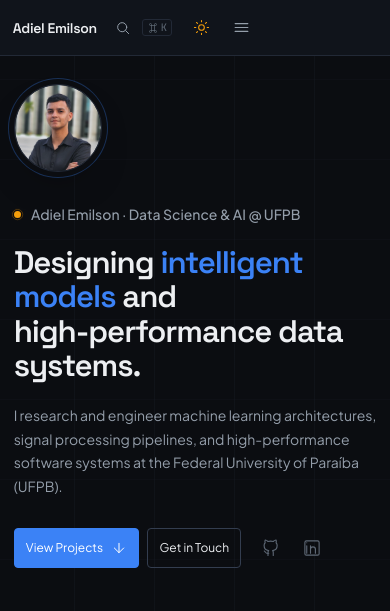
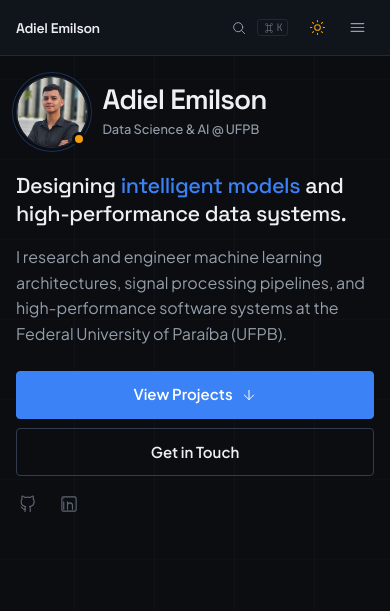
Before and after one commit to Adiells/Adiells.github.io, a React (Vite) app: page / in a window 390 px wide. Shown: the top 611 px of the page. Built offline with nearby package versions, Linux system fonts and the light colour scheme.

Commit message:
style(mobile): melhorar layout responsivo, alinhamentos e hero

```diff
--- a/src/components/layout/StatusBar.module.css
+++ b/src/components/layout/StatusBar.module.css
@@ -70,6 +70,13 @@
   display: flex;
   align-items: center;
   gap: 0.35rem;
+  margin-left: auto;
+}
+
+@media (min-width: 861px) {
+  .actions {
+    margin-left: 0;
+  }
 }
 
 .searchButton,
@@ -168,7 +175,15 @@
 @media (max-width: 520px) {
   .container {
     gap: 0.75rem;
-    padding-inline: 0.8rem;
+    padding-inline: 1rem;
+  }
+
+  .mobileDrawer {
+    padding-inline: 1rem;
+  }
+
+  .drawerItem {
+    padding-inline: 0;
   }
 
   .searchButton,
--- a/src/components/sections/Contact.module.css
+++ b/src/components/sections/Contact.module.css
@@ -24,3 +24,4 @@
 :where(.contact) a:focus-visible, :where(.contact) button:focus-visible { outline: 2px solid var(--accent-signal); outline-offset: 3px; }
 @media (max-width: 720px) { .contactIntro { align-items: flex-start; flex-direction: column; gap: 1.2rem; } .channels { grid-template-columns: 1fr; } .channel, .channel + .channel { padding: .9rem 0; border-left: 0; } .channel:first-child { border-top: 1px solid var(--border-hairline); } }
 @media (max-width: 520px) { .sectionHeader { flex-direction: column; align-items: flex-start; gap: .35rem; } }
+@media (max-width: 520px) { .emailActions { width: 100%; display: grid; grid-template-columns: 1fr; } .emailActions > * { width: 100%; } .copyStatus { position: static; } .contactIntro { padding: 1rem 0 1.25rem; } }
--- a/src/components/sections/Experience.module.css
+++ b/src/components/sections/Experience.module.css
@@ -19,3 +19,4 @@
 .tags li { color: var(--fg-secondary); font: 400 .68rem/1.4 var(--font-mono); padding: .3rem .45rem; border: 1px solid var(--border-hairline); }
 @media (max-width: 760px) { .entry { grid-template-columns: minmax(120px, .55fr) minmax(0, 1.45fr); gap: 1rem; } .tags { grid-column: 2; } }
 @media (max-width: 520px) { .sectionHeader { flex-direction: column; align-items: flex-start; gap: .35rem; } .entry { grid-template-columns: 1fr; } .identity { display: grid; grid-template-columns: auto 1fr; align-items: center; } .domain { grid-column: 1 / -1; justify-self: start; } .logoFrame { grid-column: 2; grid-row: 1; justify-self: end; } .tags { grid-column: 1; } }
+@media (max-width: 520px) { .entry { padding: 1.25rem 0; gap: .9rem; } .details h3 { overflow-wrap: anywhere; } .tags li { font-size: .64rem; } }
--- a/src/components/sections/Hero.jsx
+++ b/src/components/sections/Hero.jsx
@@ -38,12 +38,28 @@ export function Hero({ profile, onNavigate }) {
   return (
     <section className={styles.hero} id="home" aria-labelledby="hero-title">
       <div className={styles.introCol}>
-        <p className={styles.eyebrow}>
-          <span className={styles.statusDot} aria-hidden="true" />
-          <span>Adiel Emilson · Data Science &amp; AI @ UFPB</span>
-        </p>
+        <div className={styles.identity}>
+          <span className={styles.avatarWrap}>
+            <img
+              src={asset(profile.photo || 'eu.webp')}
+              alt=""
+              aria-hidden="true"
+              className={styles.eyebrowAvatar}
+              width="72"
+              height="72"
+            />
+            <span className={styles.avatarBadge} aria-hidden="true" />
+          </span>
+          <div className={styles.identityText}>
+            <h1 className={styles.name} id="hero-title">{profile.name || 'Adiel Emilson'}</h1>
+            <p className={styles.eyebrow}>
+              <span className={styles.statusDot} aria-hidden="true" />
+              <span>Data Science &amp; AI @ UFPB</span>
+            </p>
+          </div>
+        </div>
 
-        <h1 className={styles.headline} id="hero-title">{renderHeadline(profile.tagline, styles)}</h1>
+        <p className={styles.headline}>{renderHeadline(profile.tagline, styles)}</p>
 
         <p className={styles.bio}>{profile.bio?.[0]}</p>
 
--- a/src/components/sections/Hero.module.css
+++ b/src/components/sections/Hero.module.css
@@ -46,11 +46,11 @@
 }
 
 .headline {
-  max-width: 26ch;
-  margin-top: 1.25rem;
-  color: var(--fg-primary);
-  font: 600 clamp(2.1rem, 3.6vw, 3.4rem)/1.1 var(--font-display);
-  letter-spacing: -0.035em;
+  max-width: 36ch;
+  margin-top: 1.5rem;
+  color: var(--fg-secondary);
+  font: 500 clamp(1.15rem, 2vw, 1.5rem)/1.35 var(--font-display);
+  letter-spacing: -0.02em;
   text-wrap: balance;
 }
 
@@ -165,6 +165,57 @@
   display: block;
 }
 
+.identity {
+  display: flex;
+  align-items: center;
+  gap: 1rem;
+}
+
+.identityText {
+  min-width: 0;
+}
+
+.name {
+  color: var(--fg-primary);
+  font: 600 clamp(2rem, 4.2vw, 3.4rem)/1.05 var(--font-display);
+  letter-spacing: -0.035em;
+  overflow-wrap: anywhere;
+}
+
+.identityText .eyebrow {
+  margin-top: 0.45rem;
+}
+
+.avatarWrap {
+  position: relative;
+  display: none;
+  flex: 0 0 72px;
+  width: 72px;
+  height: 72px;
+}
+
+.avatarBadge {
+  position: absolute;
+  right: 2px;
+  bottom: 2px;
+  width: 14px;
+  height: 14px;
+  border: 3px solid var(--bg-canvas);
+  border-radius: 50%;
+  background: var(--accent-signal);
+}
+
+.eyebrowAvatar {
+  display: block;
+  width: 100%;
+  height: 100%;
+  border: 1px solid var(--border-hairline);
+  border-radius: 50%;
+  object-fit: cover;
+  object-position: center 30%;
+  box-shadow: 0 0 0 3px var(--bg-canvas), 0 0 0 4px color-mix(in srgb, var(--accent-primary) 30%, transparent);
+}
+
 @media (max-width: 768px) {
   .hero {
     grid-template-columns: minmax(0, 1fr);
@@ -172,35 +223,60 @@
   }
 
   .portraitCol {
-    order: -1;
-    width: 88px;
-    justify-self: start;
+    display: none;
+  }
+
+  .avatarWrap {
+    display: block;
+  }
+
+  .identityText .statusDot {
+    display: none;
   }
 
   .headline {
-    max-width: 18ch;
-    font-size: clamp(2rem, 7vw, 2.8rem);
+    max-width: 32ch;
   }
 }
 
 @media (max-width: 480px) {
+  .identity {
+    gap: 0.9rem;
+  }
+
+  .name {
+    font-size: 1.75rem;
+  }
+
+  .identityText .eyebrow {
+    margin-top: 0.3rem;
+    font-size: 0.8rem;
+  }
+
   .headline {
-    font-size: clamp(1.9rem, 8vw, 2.4rem);
+    margin-top: 1.5rem;
+    color: var(--fg-primary);
+    font-size: 1.35rem;
+    line-height: 1.3;
   }
 
   .bio {
-    font-size: var(--fs-sm);
+    margin-top: 1rem;
+    font-size: 1rem;
+    line-height: 1.6;
   }
 
   .actions {
-    gap: 0.5rem;
+    margin-top: 1.5rem;
   }
 
   .primaryAction,
   .secondaryAction {
-    min-height: 40px;
-    padding-inline: 0.7rem;
+    min-height: 48px;
+    font-size: 0.9375rem;
+    font-weight: 600;
   }
+
 }
 
 @media (prefers-reduced-motion: reduce) {
@@ -214,3 +290,32 @@
     transition: none;
   }
 }
+
+@media (max-width: 480px) {
+  .hero {
+    gap: 1.5rem;
+    padding-top: 0.5rem;
+    padding-bottom: 2rem;
+  }
+
+  .headline {
+    max-width: 100%;
+    overflow-wrap: anywhere;
+  }
+
+  .actions {
+    display: grid;
+    grid-template-columns: 1fr;
+    gap: 0.6rem;
+  }
+
+  .actions > .primaryAction,
+  .actions > .secondaryAction {
+    width: 100%;
+  }
+
+  .socialLinks {
+    justify-content: flex-start;
+    margin-left: -0.4rem;
+  }
+}
--- a/src/components/sections/Projects.module.css
+++ b/src/components/sections/Projects.module.css
@@ -59,3 +59,4 @@
 @media (max-width: 850px) { .flagship { grid-template-columns: 1fr; } .flagship .videoFrame { grid-row: 1; } }
 @media (max-width: 620px) { .projectGrid { grid-template-columns: 1fr; } .projectCard, .projectCard + .projectCard { padding: 1.25rem 0; border-left: 0; } .projectCard + .projectCard { border-top: 1px solid var(--border-hairline); } .sectionHeader { align-items: flex-start; flex-direction: column; gap: .35rem; } .pipeline { grid-template-columns: 1fr; } .stage { min-height: 0; padding: .75rem; } .stageConnector { top: auto; right: .85rem; bottom: -.58rem; transform: rotate(90deg); } .metrics { grid-template-columns: 1fr; } .metric + .metric { padding-left: 0; border-left: 0; border-top: 1px solid var(--border-hairline); } }
 @media (prefers-reduced-motion: reduce) { .primaryAction, .secondaryAction, .sourceLink, .stage { transition: none; } }
+@media (max-width: 620px) { .pipelineHeader { flex-direction: column; align-items: flex-start; gap: .2rem; } .pipelineHint { text-align: left; } .meta { flex-wrap: wrap; row-gap: .3rem; } .actions { display: grid; grid-template-columns: 1fr; } .actions > * { width: 100%; } .stageSpecification { padding: .85rem; } .flagship h3, .projectCard h3 { overflow-wrap: anywhere; } }
--- a/src/index.css
+++ b/src/index.css
@@ -78,7 +78,7 @@ button {
   max-width: var(--max-w);
   min-width: 0;
   margin-inline: auto;
-  padding: clamp(1.25rem, 4vw, 2.25rem) clamp(0.75rem, 3.5vw, 1.25rem);
+  padding: clamp(1.25rem, 4vw, 2.25rem) clamp(1rem, 3vw, 1.5rem);
   padding-top: clamp(0.75rem, 1.5vw, 1rem);
 }
 
```
